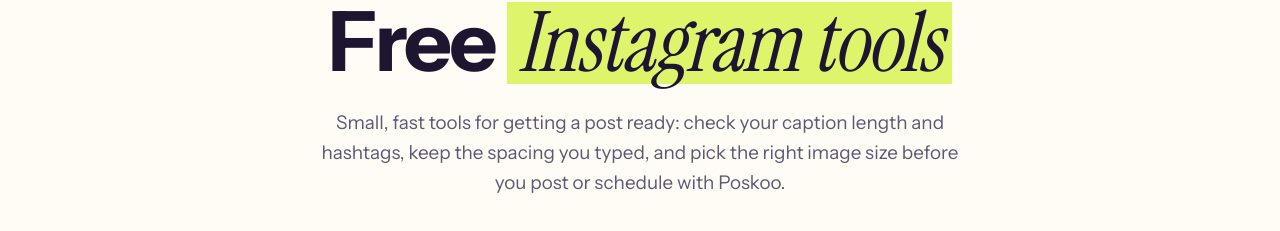
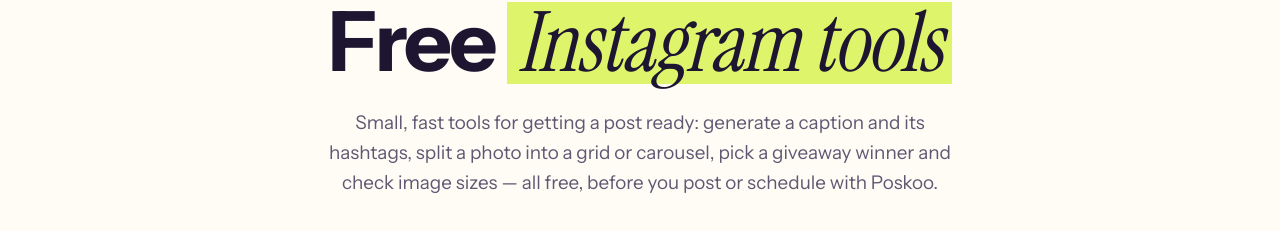
Before and after one commit to Ramanmakkar1/socialapp, a Next.js app: page /tools in a window 1280 px wide. Shown: the part 185-416 px from the top of the page. Built offline with nearby package versions, Linux system fonts and the light colour scheme; no server answers.

Commit message:
autopilot: Update the /tools hub meta description and intro to cover the newer tools (caption generator, grid maker, hashtags)
Task #5563, written by local Qwen.

```diff
--- a/src/app/tools/page.tsx
+++ b/src/app/tools/page.tsx
@@ -7,9 +7,9 @@ import PublicShell from "@/components/PublicShell";
 const PATH = "/tools";
 
 export const metadata: Metadata = {
-  title: { absolute: "Free Instagram Tools: Captions, Bios, Fonts & Image Sizes" },
+  title: { absolute: "Free Instagram Tools: Captions, Hashtags, Grids & Fonts" },
   description:
-    "Free Instagram tools: count caption characters, keep line breaks, write a bio, make fonts, check image sizes and work out your engagement rate.",
+    "Free Instagram tools: caption and hashtag generators, grid and carousel splitter, comment picker, font maker and image size guide. No signup needed.",
   alternates: { canonical: PATH },
 };
 
@@ -114,8 +114,8 @@ export default function ToolsPage() {
           Free <em className="s mark">Instagram tools</em>
         </h1>
         <p className="lede">
-          Small, fast tools for getting a post ready: check your caption length and hashtags, keep the spacing you
-          typed, and pick the right image size before you post or schedule with {BRAND.name}.
+          Small, fast tools for getting a post ready: generate a caption and its hashtags, split a photo into a grid
+          or carousel, pick a giveaway winner and check image sizes — all free, before you post or schedule with {BRAND.name}.
         </p>
         <div className="hero-art" style={{ maxWidth: 820 }}>
           <Image
```
